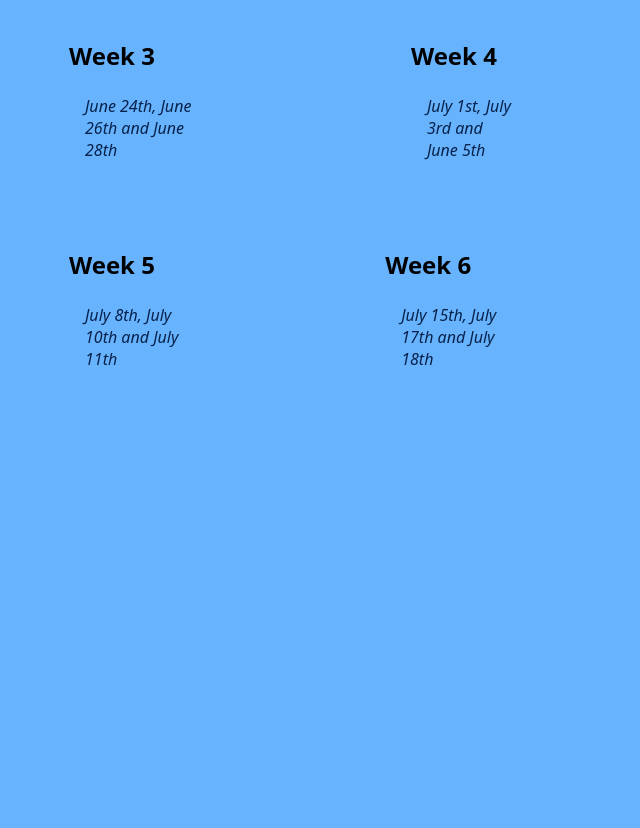
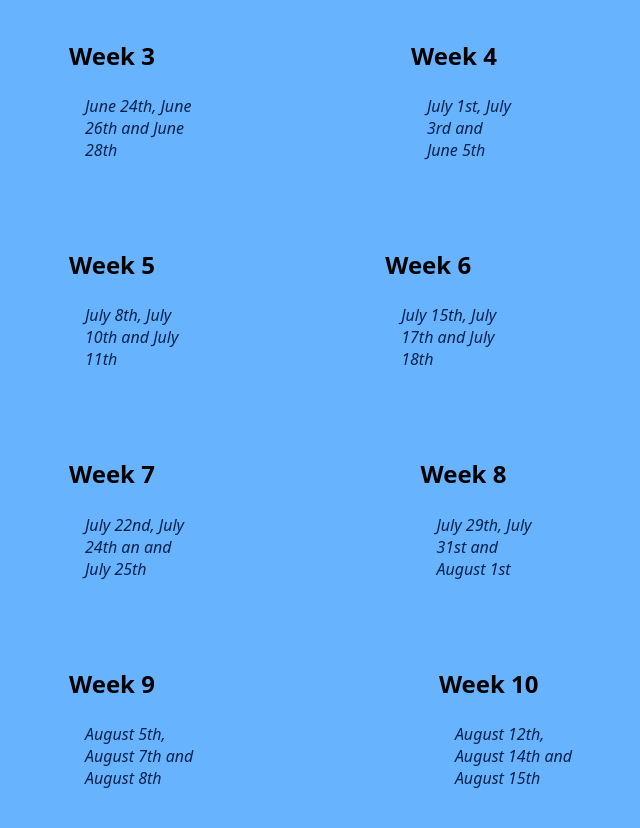
Before and after one commit to tesssalinger/Internship-, a plain HTML site: page index.html in a window 1280 px wide. Shown: the part 356-1184 px from the top of the page, without its empty margins (163-803 px from the left). Before the commit the page ends 800 px from the top, so only its background shows below. Drawn offline with Linux system fonts and the light colour scheme; a web font is replaced by a local one.

Commit message:
Update index.html

```diff
--- a/index.html
+++ b/index.html
@@ -21,7 +21,7 @@
         <header>
             <div class="infoContainer">
                 <div class="infoItem infoName"><span class="scuff"><br><br><br><br></span>Tess Campbell-Carroll</div>
-                <div class="infoItem infoTitle"><div class="title"> Intern</div><span class="scuff"><br></span>Secondz</div>
+                <div class="infoItem infoTitle"><div class="title"> Internship</div><span class="scuff"><br></span>Secondz</div>
                 <div class="infoItem infoHours"><span class="scuff"><br><br><br><br></span>Current Log: 108 Hours</div></div>
         </header>
 
@@ -67,6 +67,32 @@
                     <div class="tagItem">July 15th, July 17th and July 18th</div>
                 </div>
             </article></a>
+            <a href="07.html"><article>
+                <h1> Week 7 </h1>
+                    <div class="tagItem">July 22nd, July 24th an and July 25th</div>
+                </div>
+            </article></a>
+
+            <a href="08.html"><article>
+                <h1> Week 8 </h1>
+                <div class="tagContainer">
+                    <div class="tagItem">July 29th, July 31st and August 1st</div>
+                </div>
+            </article></a>
+
+            <a href="09.html"><article>
+                <h1> Week 9 </h1>
+                <div class="tagContainer">
+                    <div class="tagItem"> August 5th, August 7th and August 8th</div>
+                </div>
+            </article></a>
+
+            <a href="10.html"><article>
+                <h1> Week 10 </h1>
+                <div class="tagContainer">
+                    <div class="tagItem"> August 12th, August 14th and August 15th</div>
+                </div>
+            </article></a>
         </main>
 
     </body>
```
